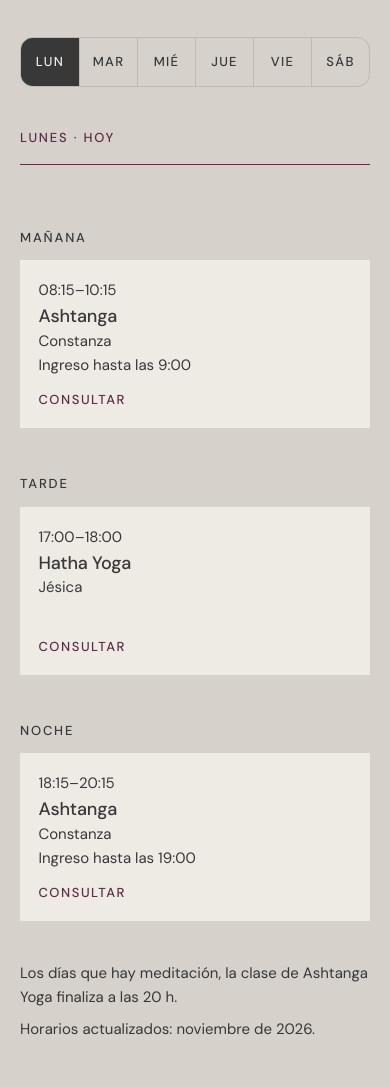
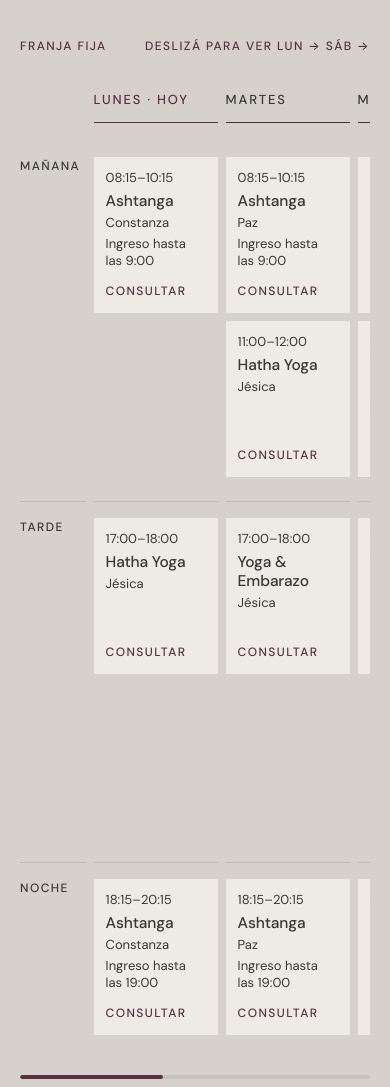
Before and after one commit to juanpabloch/astau_v1, a plain HTML site: page clases/index.html in a window 390 px wide. Shown: the part 9513-10600 px from the top of the page. Drawn offline with Linux system fonts and the light colour scheme.

Commit message:
ajustes horarios mobile

```diff
--- a/assets/css/main.css
+++ b/assets/css/main.css
@@ -1256,44 +1256,55 @@ a:hover .media img,
   color: var(--c-bg);
 }
 
-.days {
+.sched__hint {
+  display: flex;
+  align-items: center;
+  justify-content: space-between;
+  gap: var(--s-2);
+  margin-bottom: var(--s-2);
+  color: var(--c-accent);
+  font-size: 0.75rem;
+  font-weight: 500;
+  letter-spacing: 0.12em;
+  text-transform: uppercase;
+}
+
+/* Grilla: franjas como filas fijas a la izquierda, días como columnas */
+.sched {
+  position: relative;
   display: grid;
-  grid-template-columns: repeat(6, minmax(0, 1fr));
-  margin-bottom: var(--s-3);
-  border: 1px solid var(--c-line);
-  border-radius: var(--radius);
-  overflow: hidden;
-}
-
-.days__btn {
-  min-height: 3rem;
-  font-size: var(--fs-label);
-  font-weight: 500;
-  letter-spacing: 0.1em;
-  text-transform: uppercase;
-  transition: background-color var(--t-fast) var(--ease), color var(--t-fast) var(--ease);
-}
-
-.days__btn + .days__btn {
-  border-left: 1px solid var(--c-line);
-}
-
-.days__btn[aria-pressed="true"] {
-  background: var(--c-text);
-  color: var(--c-bg);
-}
-
-.sched {
-  display: grid;
-  gap: var(--s-4);
-}
-
-.sched__band {
+  grid-template-columns: 4.1rem repeat(6, minmax(7.75rem, 1fr));
+  column-gap: 0.5rem;
+  row-gap: 0;
+  overflow-x: auto;
+  overscroll-behavior-x: contain;
+  -webkit-overflow-scrolling: touch;
+  scrollbar-width: none;
+}
+
+.sched::-webkit-scrollbar {
   display: none;
 }
 
+.sched::before {
+  content: "";
+  grid-column: 1;
+  grid-row: 1;
+  position: sticky;
+  inset-inline-start: 0;
+  z-index: 2;
+  background: var(--c-surface);
+  box-shadow: 0.35rem 0 0 var(--c-surface);
+}
+
+.day {
+  display: contents;
+}
+
 .day__name {
-  padding-bottom: 0.9rem;
+  grid-row: 1;
+  align-self: end;
+  padding-bottom: 0.75rem;
   border-bottom: 1px solid var(--c-text);
   font-size: var(--fs-label);
   font-weight: 500;
@@ -1310,20 +1321,63 @@ a:hover .media img,
   content: " · Hoy";
 }
 
+.sched__band,
 .band {
-  padding-top: var(--s-3);
+  padding-block: var(--s-2) var(--s-3);
+  border-top: 1px solid var(--c-line);
+}
+
+.sched__band {
+  display: block;
+  grid-column: 1;
+  position: sticky;
+  inset-inline-start: 0;
+  z-index: 2;
+  padding-inline-end: 0.35rem;
+  background: var(--c-surface);
+  box-shadow: 0.35rem 0 0 var(--c-surface);
+  font-size: 0.75rem;
+  font-weight: 500;
+  letter-spacing: 0.12em;
+  text-transform: uppercase;
+}
+
+.sched__band[data-banda="manana"],
+.band[data-banda="manana"] {
+  grid-row: 2;
+  border-top: 0;
+}
+
+.sched__band[data-banda="tarde"],
+.band[data-banda="tarde"] {
+  grid-row: 3;
+}
+
+.sched__band[data-banda="noche"],
+.band[data-banda="noche"] {
+  grid-row: 4;
 }
 
 .band.is-empty {
-  display: none;
-}
-
+  display: block;
+}
+
+.day:nth-of-type(1) > * { grid-column: 2; }
+.day:nth-of-type(2) > * { grid-column: 3; }
+.day:nth-of-type(3) > * { grid-column: 4; }
+.day:nth-of-type(4) > * { grid-column: 5; }
+.day:nth-of-type(5) > * { grid-column: 6; }
+.day:nth-of-type(6) > * { grid-column: 7; }
+
+/* El nombre de la franja ya está en la primera columna */
 .band__name {
-  margin-bottom: 0.75rem;
-  font-size: var(--fs-label);
-  font-weight: 500;
-  letter-spacing: 0.14em;
-  text-transform: uppercase;
+  position: absolute;
+  width: 1px;
+  height: 1px;
+  margin: -1px;
+  overflow: hidden;
+  clip: rect(0 0 0 0);
+  white-space: nowrap;
 }
 
 .band ul {
@@ -1344,10 +1398,15 @@ a:hover .media img,
   flex-direction: column;
   gap: 0.2rem;
   width: 100%;
+  min-height: 9.75rem;
+  padding: 0.7rem 0.75rem 0.75rem;
+  background: var(--c-bg);
+  transition: box-shadow var(--t-fast) var(--ease);
+}
+
+.med .slot {
   height: 10.5rem;
   padding: 1.1rem 1.15rem;
-  background: var(--c-bg);
-  transition: box-shadow var(--t-fast) var(--ease);
 }
 
 .slot__link:hover,
@@ -1360,15 +1419,15 @@ a:hover .media img,
 }
 
 .slot__time {
-  font-size: var(--fs-small);
+  font-size: 0.8125rem;
   font-variant-numeric: tabular-nums;
 }
 
 .slot__name {
-  font-size: 1.125rem;
+  font-size: 0.96875rem;
   font-weight: 500;
   letter-spacing: -0.01em;
-  line-height: 1.25;
+  line-height: 1.22;
   transition: color var(--t-fast) var(--ease);
 }
 
@@ -1379,8 +1438,8 @@ a:hover .media img,
 
 .slot__info,
 .slot__note {
-  font-size: var(--fs-small);
-  line-height: 1.4;
+  font-size: 0.8125rem;
+  line-height: 1.35;
 }
 
 .slot__cta {
@@ -1388,13 +1447,13 @@ a:hover .media img,
   margin-top: auto;
   padding-top: 0.4rem;
   color: var(--c-accent);
-  font-size: var(--fs-label);
+  font-size: 0.75rem;
   font-weight: 500;
   letter-spacing: 0.12em;
   text-transform: uppercase;
 }
 
-@media (hover: hover) and (pointer: fine) {
+@media (min-width: 64rem) and (hover: hover) and (pointer: fine) {
   .slot__cta {
     opacity: 0;
     transition: opacity var(--t-fast) var(--ease);
@@ -1408,6 +1467,23 @@ a:hover .media img,
 
 .slot.is-dim {
   opacity: 0.25;
+}
+
+.sched__scrollbar {
+  position: relative;
+  height: 0.25rem;
+  margin-top: var(--s-2);
+  border-radius: 999px;
+  background: rgb(192 184 177 / 0.65);
+  overflow: hidden;
+}
+
+.sched__scrollbar-thumb {
+  position: relative;
+  width: 40%;
+  height: 100%;
+  border-radius: 999px;
+  background: var(--c-accent);
 }
 
 .sched__notes {
@@ -1434,39 +1510,9 @@ a:hover .media img,
   text-transform: uppercase;
 }
 
-@media (max-width: 63.99rem) {
-  .js .sched .day {
-    display: none;
-  }
-
-  .js .sched .day.is-active {
-    display: block;
-  }
-
-  .js .sched.is-filtered .day {
-    display: none;
-  }
-
-  .js .sched.is-filtered .day.has-match {
-    display: block;
-  }
-
-  .js .sched.is-filtered .slot.is-dim {
-    display: none;
-  }
-
-  .js .sched.is-filtered .band:not(.has-match) {
-    display: none;
-  }
-
-  .js .sched-ui.is-filtered .days {
-    display: none;
-  }
-}
-
-html:not(.js) .days,
 html:not(.js) .chips,
-html:not(.js) .tabs {
+html:not(.js) .tabs,
+html:not(.js) .sched__scrollbar {
   display: none;
 }
 
@@ -2562,7 +2608,8 @@ html:not(.js) .tabs {
     grid-column: 1 / span 6;
   }
 
-  .days {
+  .sched__hint,
+  .sched__scrollbar {
     display: none;
   }
 
@@ -2570,69 +2617,16 @@ html:not(.js) .tabs {
   .sched {
     grid-template-columns: 5.5rem repeat(6, minmax(0, 1fr));
     column-gap: clamp(0.5rem, 1vw, 1rem);
-    row-gap: 0;
-  }
-
-  .day {
-    display: contents;
+    overflow-x: visible;
   }
 
   .day__name {
-    grid-row: 1;
-    align-self: end;
-  }
-
-  .sched__band,
-  .band {
-    padding-block: var(--s-2) var(--s-3);
-    border-top: 1px solid var(--c-line);
+    padding-bottom: 0.9rem;
   }
 
   .sched__band {
-    display: block;
-    grid-column: 1;
     font-size: var(--fs-label);
-    font-weight: 500;
     letter-spacing: 0.14em;
-    text-transform: uppercase;
-  }
-
-  .sched__band[data-banda="manana"],
-  .band[data-banda="manana"] {
-    grid-row: 2;
-    border-top: 0;
-  }
-
-  .sched__band[data-banda="tarde"],
-  .band[data-banda="tarde"] {
-    grid-row: 3;
-  }
-
-  .sched__band[data-banda="noche"],
-  .band[data-banda="noche"] {
-    grid-row: 4;
-  }
-
-  .band.is-empty {
-    display: block;
-  }
-
-  .day:nth-of-type(1) > * { grid-column: 2; }
-  .day:nth-of-type(2) > * { grid-column: 3; }
-  .day:nth-of-type(3) > * { grid-column: 4; }
-  .day:nth-of-type(4) > * { grid-column: 5; }
-  .day:nth-of-type(5) > * { grid-column: 6; }
-  .day:nth-of-type(6) > * { grid-column: 7; }
-
-  /* El nombre de la franja ya está en la primera columna */
-  .band__name {
-    position: absolute;
-    width: 1px;
-    height: 1px;
-    margin: -1px;
-    overflow: hidden;
-    clip: rect(0 0 0 0);
-    white-space: nowrap;
   }
 
   .slot__link {
@@ -2640,8 +2634,18 @@ html:not(.js) .tabs {
     padding: 0.75rem 0.85rem 0.8rem;
   }
 
+  .slot__time,
+  .slot__info,
+  .slot__note {
+    font-size: var(--fs-small);
+  }
+
   .slot__name {
     font-size: 1.0625rem;
+  }
+
+  .slot__cta {
+    font-size: var(--fs-label);
   }
 
   .med {
@@ -2863,7 +2867,8 @@ html:not(.js) .tabs {
   .menu,
   .closing,
   .chips,
-  .days,
+  .sched__hint,
+  .sched__scrollbar,
   .tabs {
     display: none !important;
   }
@@ -2873,7 +2878,6 @@ html:not(.js) .tabs {
     transform: none;
   }
 
-  .js .sched .day,
   .js .panel {
     display: block !important;
   }
--- a/assets/js/main.js
+++ b/assets/js/main.js
@@ -672,36 +672,38 @@
 
     if (tabs.length) selectTab(tabs[0], false);
 
-    /* Selector de día (mobile) */
+    /* Grilla semanal y barra de progreso horizontal (mobile) */
     var sched = $(".sched", ui);
     var days = $$(".day", sched);
-    var dayButtons = $$(".days__btn", ui);
+    var scrollBar = $(".sched__scrollbar", ui);
+    var scrollThumb = $(".sched__scrollbar-thumb", ui);
     var order = ["domingo", "lunes", "martes", "miercoles", "jueves", "viernes", "sabado"];
 
-    function selectDay(name) {
-      days.forEach(function (day) {
-        day.classList.toggle("is-active", day.dataset.dia === name);
-      });
-      dayButtons.forEach(function (btn) {
-        btn.setAttribute("aria-pressed", btn.dataset.dia === name ? "true" : "false");
-      });
-    }
-
-    dayButtons.forEach(function (btn) {
-      btn.addEventListener("click", function () {
-        selectDay(btn.dataset.dia);
-        track("horarios_dia", { dia: btn.dataset.dia });
-      });
-    });
-
     var today = order[new Date().getDay()];
-    var hasToday = days.some(function (day) {
-      return day.dataset.dia === today;
-    });
     days.forEach(function (day) {
       day.classList.toggle("is-today", day.dataset.dia === today);
     });
-    selectDay(hasToday ? today : "lunes");
+
+    function updateScrollIndicator() {
+      if (!sched || !scrollBar || !scrollThumb) return;
+      var maxScroll = sched.scrollWidth - sched.clientWidth;
+      if (maxScroll <= 2) {
+        scrollBar.hidden = true;
+        return;
+      }
+      scrollBar.hidden = false;
+      var ratio = sched.clientWidth / sched.scrollWidth;
+      var thumbPct = Math.max(ratio * 100, 18);
+      var progress = Math.min(Math.max(sched.scrollLeft / maxScroll, 0), 1);
+      scrollThumb.style.width = thumbPct + "%";
+      scrollThumb.style.insetInlineStart = progress * (100 - thumbPct) + "%";
+    }
+
+    if (sched) {
+      sched.addEventListener("scroll", updateScrollIndicator, { passive: true });
+      window.addEventListener("resize", updateScrollIndicator, { passive: true });
+      updateScrollIndicator();
+    }
 
     /* Filtro por práctica */
     var chips = $$(".chip", ui);
@@ -729,6 +731,20 @@
       });
       sched.classList.toggle("is-filtered", !!active);
       ui.classList.toggle("is-filtered", !!active);
+
+      if (sched && !desktop.matches) {
+        if (active) {
+          var firstMatchDay = $(".day.has-match .day__name", sched);
+          var stickyBand = $(".sched__band", sched);
+          if (firstMatchDay) {
+            var stickyW = stickyBand ? stickyBand.offsetWidth + 8 : 72;
+            var targetLeft = Math.max(firstMatchDay.offsetLeft - stickyW, 0);
+            sched.scrollTo({ left: targetLeft, behavior: reduceMotion ? "auto" : "smooth" });
+          }
+        } else {
+          sched.scrollTo({ left: 0, behavior: reduceMotion ? "auto" : "smooth" });
+        }
+      }
     }
 
     chips.forEach(function (chip) {
--- a/clases/index.html
+++ b/clases/index.html
@@ -458,15 +458,11 @@
             <button class="chip" type="button" data-filter="yoga-embarazo" aria-pressed="false">Yoga &amp; Embarazo</button>
             <button class="chip" type="button" data-filter="yoga-maternidad" aria-pressed="false">Yoga &amp; Maternidad</button>
           </div>
-          <div class="days" role="group" aria-label="Elegir día">
-            <button class="days__btn" type="button" data-dia="lunes" aria-pressed="false"><span aria-hidden="true">Lun</span><span class="sr-only">Lunes</span></button>
-            <button class="days__btn" type="button" data-dia="martes" aria-pressed="false"><span aria-hidden="true">Mar</span><span class="sr-only">Martes</span></button>
-            <button class="days__btn" type="button" data-dia="miercoles" aria-pressed="false"><span aria-hidden="true">Mié</span><span class="sr-only">Miércoles</span></button>
-            <button class="days__btn" type="button" data-dia="jueves" aria-pressed="false"><span aria-hidden="true">Jue</span><span class="sr-only">Jueves</span></button>
-            <button class="days__btn" type="button" data-dia="viernes" aria-pressed="false"><span aria-hidden="true">Vie</span><span class="sr-only">Viernes</span></button>
-            <button class="days__btn" type="button" data-dia="sabado" aria-pressed="false"><span aria-hidden="true">Sáb</span><span class="sr-only">Sábado</span></button>
+          <div class="sched__hint" aria-hidden="true">
+            <span>Franja fija</span>
+            <span>Deslizá para ver Lun → Sáb →</span>
           </div>
-          <div class="sched">
+          <div class="sched" tabindex="0" role="region" aria-labelledby="horarios-titulo">
           <p class="sched__band" data-banda="manana" aria-hidden="true">Mañana</p>
           <p class="sched__band" data-banda="tarde" aria-hidden="true">Tarde</p>
           <p class="sched__band" data-banda="noche" aria-hidden="true">Noche</p>
@@ -727,6 +723,9 @@
             <div class="band is-empty" data-banda="noche"></div>
           </section>
           </div>
+          <div class="sched__scrollbar" aria-hidden="true">
+            <div class="sched__scrollbar-thumb"></div>
+          </div>
           <div class="sched__notes">
             <p>Los días que hay meditación, la clase de Ashtanga Yoga finaliza a las 20 h.</p>
             <p>Horarios actualizados: noviembre de 2026.</p>
```
Also changed, not shown: assets/js/linea-sutra.config.js (+8 -5 lines), astau/index.html (+3 -3 lines), 1 other file.
